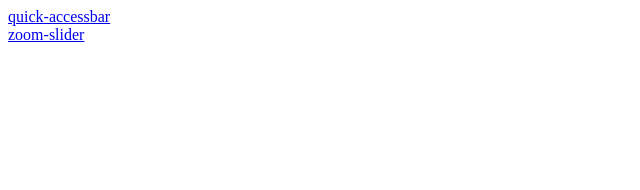
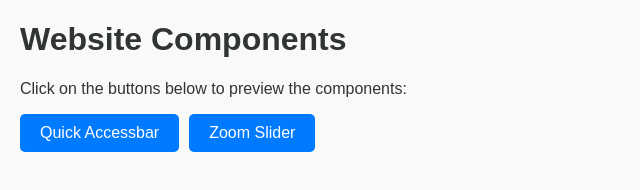
Before and after one commit to Afucent/Drupal-HTML-Components, a plain HTML site: page index.html in a window 1280 px wide. Shown: the whole page, without its empty margins (0-640 px from the left). Drawn offline with Linux system fonts and the light colour scheme.

Commit message:
path redirection v7

```diff
--- a/index.html
+++ b/index.html
@@ -1,48 +1,75 @@
 <!DOCTYPE html>
 <html lang="en">
-<head>
-  <meta charset="UTF-8">
-  <meta name="viewport" content="width=device-width, initial-scale=1.0">
-  <title>Dynamic Links</title>
-</head>
-<body>
-  <div id="links-container"></div> <!-- This will hold the dynamic links -->
+  <head>
+    <meta charset="UTF-8" />
+    <meta name="viewport" content="width=device-width, initial-scale=1.0" />
+    <title>Dynamic Links</title>
+    <style>
+      body {
+        font-family: Arial, sans-serif;
+        margin: 20px;
+        background-color: #f9f9f9;
+        color: #313435;
+      }
 
-  <!-- JavaScript to dynamically generate links -->
-  <script>
-    // Predefined folder names (if these follow a pattern)
-    const folderNames = [
-      "quick-accessbar",
-      "zoom-slider",
-    ];
+      #links-container {
+        display: flex;
+        flex-wrap: wrap;
+        gap: 10px;
+      }
 
-    // Check if we're on GitHub Pages or locally
-    const isGitHubPages = window.location.hostname.includes('github.io');
+      .link-button {
+        padding: 10px 20px;
+        text-decoration: none;
+        color: white;
+        background-color: #007bff;
+        border: none;
+        border-radius: 5px;
+        text-align: center;
+        font-size: 16px;
+        cursor: pointer;
+        transition: background-color 0.3s ease;
+        white-space: nowrap;
+        text-transform: capitalize; /* Capitalize button text */
+      }
 
-    // Function to generate links based on folder names
-    function generateLinks() {
-      const container = document.getElementById('links-container');
-      folderNames.forEach(folder => {
-        // Create a new anchor tag
-        const link = document.createElement('a');
-        link.textContent = folder;
+      .link-button:hover {
+        background-color: #0056b3;
+      }
+    </style>
+  </head>
 
-        // If we're on GitHub Pages, adjust the links
-        if (isGitHubPages) {
-          const repositoryName = 'my-repository'; // Replace with your repository name
-          link.href = `/Drupal-HTML-Components/${folder}/`; // Adjust URL for GitHub Pages
-        } else {
-          link.href = `/${folder}/`; // Use relative path for local
-        }
+  <body>
+    <h1>Website Components</h1>
+    <p>Click on the buttons below to preview the components:</p>
 
-        // Append the link to the container
-        container.appendChild(link);
-        container.appendChild(document.createElement('br')); // Add line break between links
-      });
-    }
+    <div id="links-container"></div>
 
-    // Call the function to generate the links
-    generateLinks();
-  </script>
-</body>
+    <script>
+      const folderNames = ["quick-accessbar", "zoom-slider"];
+
+      const isGitHubPages = window.location.hostname.includes("github.io");
+
+      function generateLinks() {
+        const container = document.getElementById("links-container");
+
+        folderNames.forEach((folder) => {
+          const link = document.createElement("a");
+          link.textContent = folder.replace(/-/g, " "); // Format folder name
+          link.className = "link-button";
+
+          if (isGitHubPages) {
+            const repositoryName = "my-repository"; // Replace with your repository name
+            link.href = `/Drupal-HTML-Components/${folder}/`;
+          } else {
+            link.href = `/${folder}/`;
+          }
+
+          container.appendChild(link);
+        });
+      }
+
+      generateLinks();
+    </script>
+  </body>
 </html>
```
